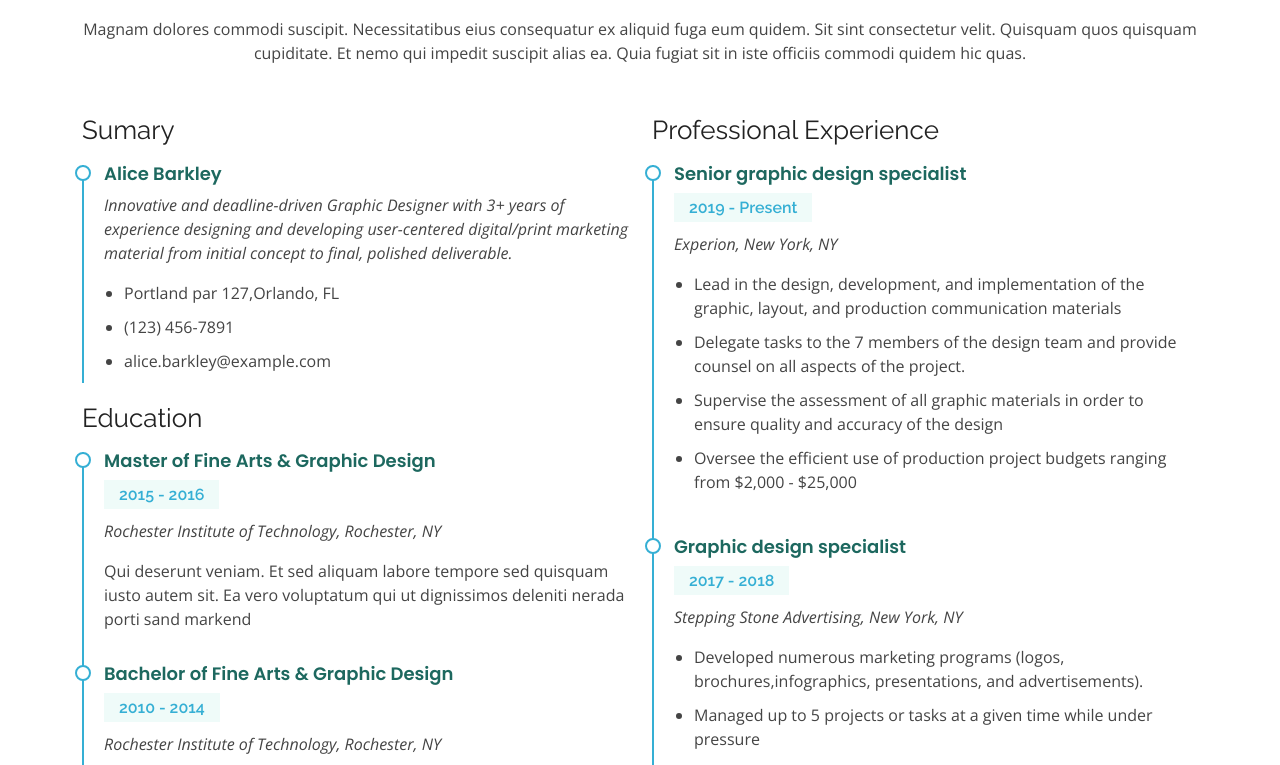
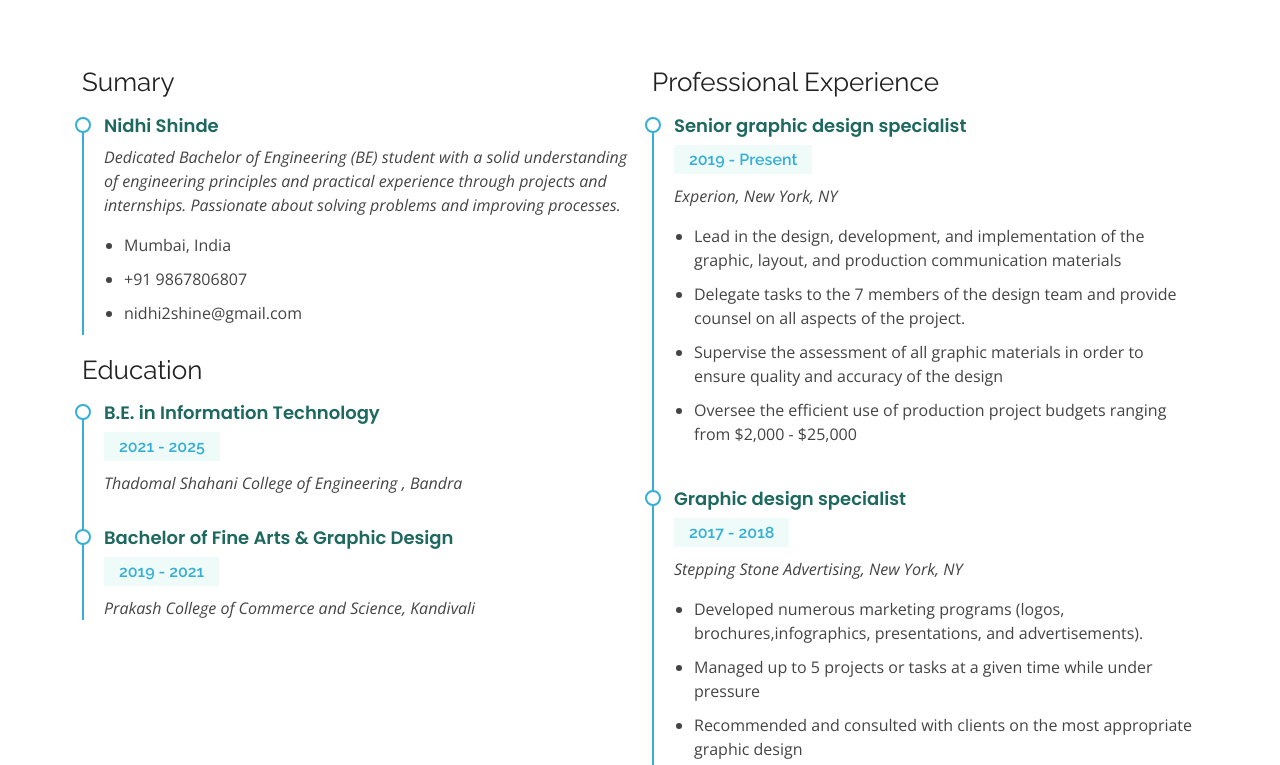
Before and after one commit to nidhi8404/n, a plain HTML site: page resume.html in a window 1280 px wide. Shown: the part 171-936 px from the top of the page. Drawn offline with nearby package versions, Linux system fonts and the light colour scheme.

Commit message:
'resume'

```diff
--- a/resume.html
+++ b/resume.html
@@ -42,7 +42,7 @@
   <header id="header" class="fixed-top">
     <div class="container-fluid d-flex justify-content-between align-items-center">
 
-      <h1 class="logo me-auto me-lg-0"><a href="index.html">Kelly</a></h1>
+      <h1 class="logo me-auto me-lg-0"><a href="index.html">NIdhi</a></h1>
       <!-- Uncomment below if you prefer to use an image logo -->
       <!-- <a href="index.html" class="logo"><img src="assets/img/logo.png" alt="" class="img-fluid"></a>-->
 
@@ -77,36 +77,35 @@
 
         <div class="section-title">
           <h2>Resume</h2>
-          <p>Magnam dolores commodi suscipit. Necessitatibus eius consequatur ex aliquid fuga eum quidem. Sit sint consectetur velit. Quisquam quos quisquam cupiditate. Et nemo qui impedit suscipit alias ea. Quia fugiat sit in iste officiis commodi quidem hic quas.</p>
+          <!-- <p>Magnam dolores commodi suscipit. Necessitatibus eius consequatur ex aliquid fuga eum quidem. Sit sint consectetur velit. Quisquam quos quisquam cupiditate. Et nemo qui impedit suscipit alias ea. Quia fugiat sit in iste officiis commodi quidem hic quas.</p> -->
         </div>
 
         <div class="row">
           <div class="col-lg-6">
             <h3 class="resume-title">Sumary</h3>
             <div class="resume-item pb-0">
-              <h4>Alice Barkley</h4>
-              <p><em>Innovative and deadline-driven Graphic Designer with 3+ years of experience designing and developing user-centered digital/print marketing material from initial concept to final, polished deliverable.</em></p>
-              <p>
+              <h4>Nidhi Shinde</h4>
+              <p><em>Dedicated Bachelor of Engineering (BE) student with a solid understanding of engineering principles and practical experience through projects and internships. Passionate about solving problems and improving processes.</em></p>
               <ul>
-                <li>Portland par 127,Orlando, FL</li>
-                <li>(123) 456-7891</li>
-                <li>alice.barkley@example.com</li>
+                <li>Mumbai, India</li>
+                <li>+91 9867806807</li>
+                <li>nidhi2shine@gmail.com</li>
               </ul>
               </p>
             </div>
 
             <h3 class="resume-title">Education</h3>
             <div class="resume-item">
-              <h4>Master of Fine Arts &amp; Graphic Design</h4>
-              <h5>2015 - 2016</h5>
-              <p><em>Rochester Institute of Technology, Rochester, NY</em></p>
-              <p>Qui deserunt veniam. Et sed aliquam labore tempore sed quisquam iusto autem sit. Ea vero voluptatum qui ut dignissimos deleniti nerada porti sand markend</p>
+              <h4>B.E. in Information Technology</h4>
+              <h5>2021 - 2025</h5>
+              <p><em>Thadomal Shahani College of Engineering , Bandra </em></p>
+              <!-- <p>Qui deserunt veniam. Et sed aliquam labore tempore sed quisquam iusto autem sit. Ea vero voluptatum qui ut dignissimos deleniti nerada porti sand markend</p> -->
             </div>
             <div class="resume-item">
               <h4>Bachelor of Fine Arts &amp; Graphic Design</h4>
-              <h5>2010 - 2014</h5>
-              <p><em>Rochester Institute of Technology, Rochester, NY</em></p>
-              <p>Quia nobis sequi est occaecati aut. Repudiandae et iusto quae reiciendis et quis Eius vel ratione eius unde vitae rerum voluptates asperiores voluptatem Earum molestiae consequatur neque etlon sader mart dila</p>
+              <h5>2019 - 2021</h5>
+              <p><em>Prakash College of Commerce and Science, Kandivali</em></p>
+              <!-- <p>Quia nobis sequi est occaecati aut. Repudiandae et iusto quae reiciendis et quis Eius vel ratione eius unde vitae rerum voluptates asperiores voluptatem Earum molestiae consequatur neque etlon sader mart dila</p> -->
             </div>
           </div>
           <div class="col-lg-6">
```
